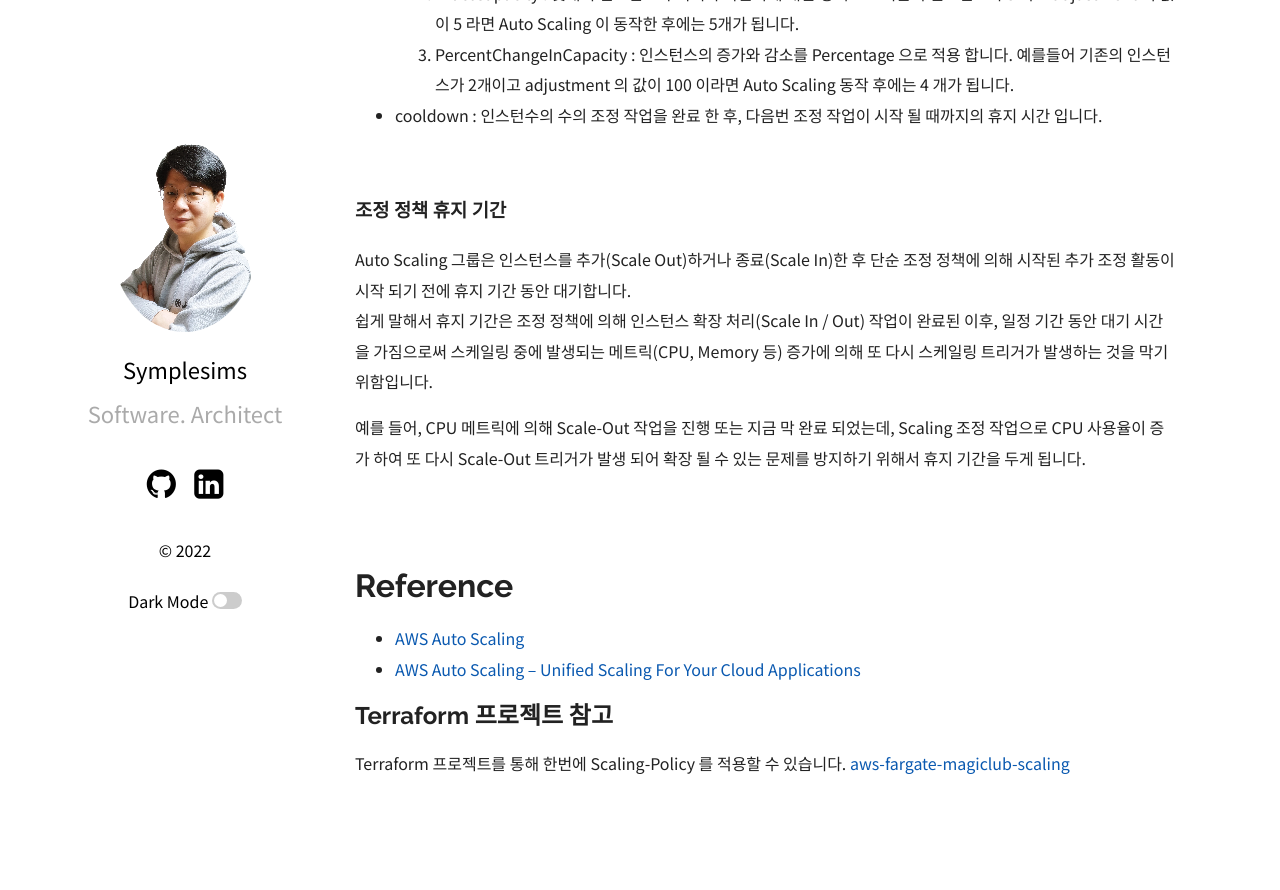
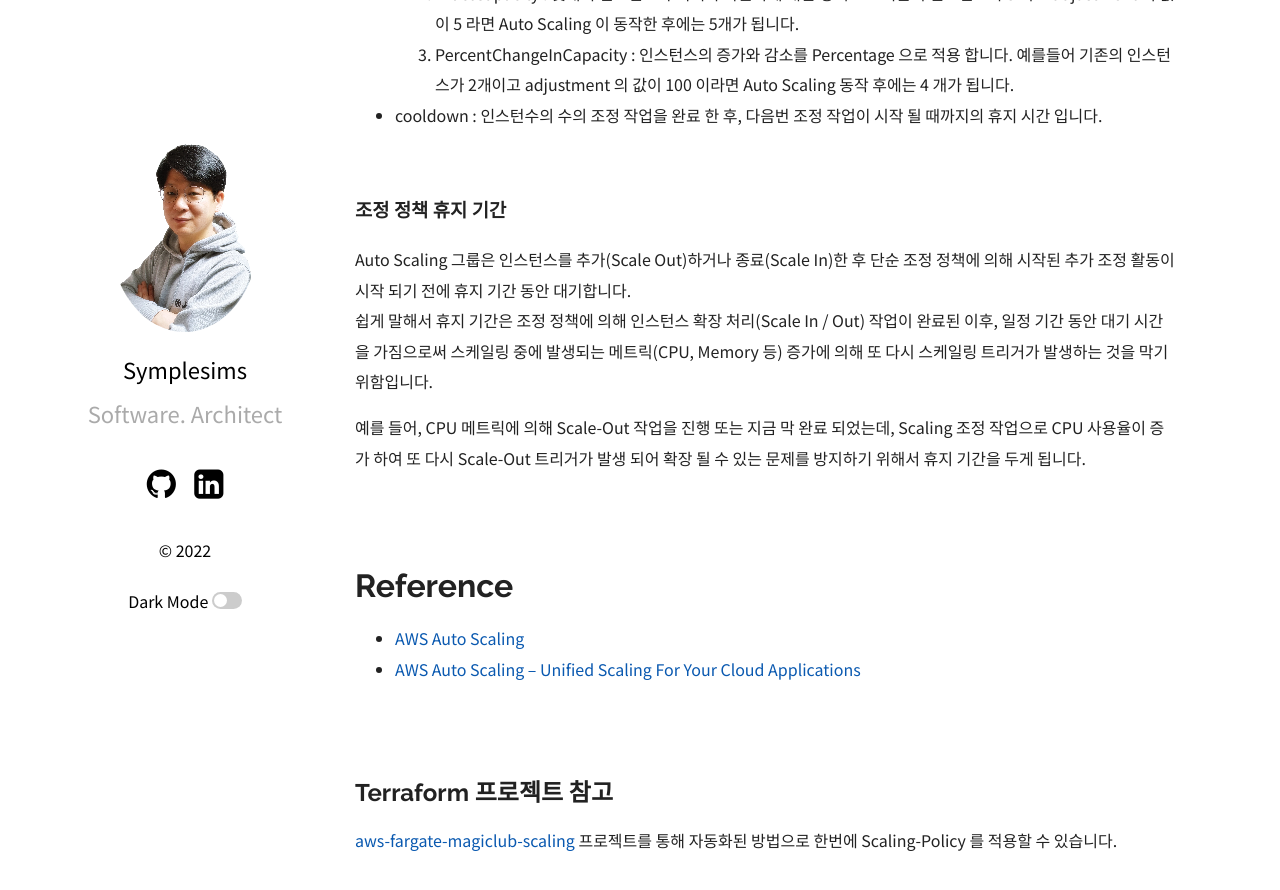
Before and after one commit to symplesims/symplesims.github.io, a Jekyll site: the page built from _posts/2022-04-30-apply-scaling-policy-on-ecs-fargate.md, in a window 1280 px wide and 900 px high, scrolled down 9110 px. Shown: the top 890 px of the window. Built offline with Jekyll 4.4.1, drawn with Linux system fonts in a browser that asks for light colours; nearby versions of some CDN libraries; before the commit the page ends 9933 px from its top, so only the background shows below that.

Commit message:
2022-04-30-apply-scaling-policy-on-ecs-fargate.md 내용 보완 및 배포

```diff
--- a/_posts/2022-04-30-apply-scaling-policy-on-ecs-fargate.md
+++ b/_posts/2022-04-30-apply-scaling-policy-on-ecs-fargate.md
@@ -280,8 +280,7 @@ Auto Scaling 그룹은 인스턴스를 추가(Scale Out)하거나 종료(Scale I
 - [AWS Auto Scaling](https://aws.amazon.com/ko/autoscaling/)
 - [AWS Auto Scaling – Unified Scaling For Your Cloud Applications](https://aws.amazon.com/ko/blogs/aws/aws-auto-scaling-unified-scaling-for-your-cloud-applications/)
 
+<br><br>
 
 ## Terraform 프로젝트 참고
-
-Terraform 프로젝트를 통해 한번에 Scaling-Policy 를 적용할 수 있습니다.
-[aws-fargate-magiclub-scaling](https://github.com/chiwoo-cloud-native/aws-fargate-magiclub-scaling.git)
+[aws-fargate-magiclub-scaling](https://github.com/chiwoo-cloud-native/aws-fargate-magiclub-scaling.git) 프로젝트를 통해 자동화된 방법으로 한번에 Scaling-Policy 를 적용할 수 있습니다.
```
